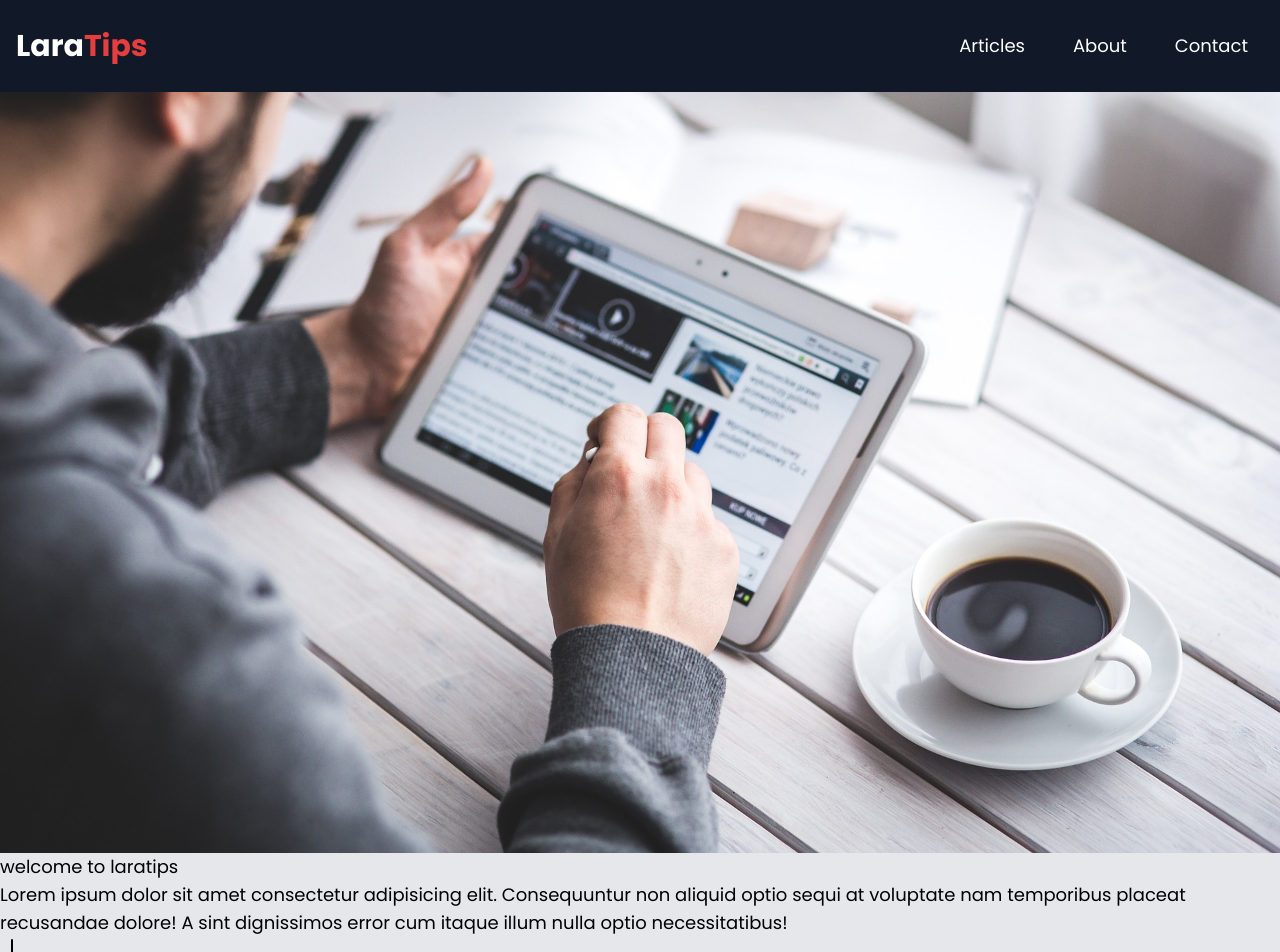
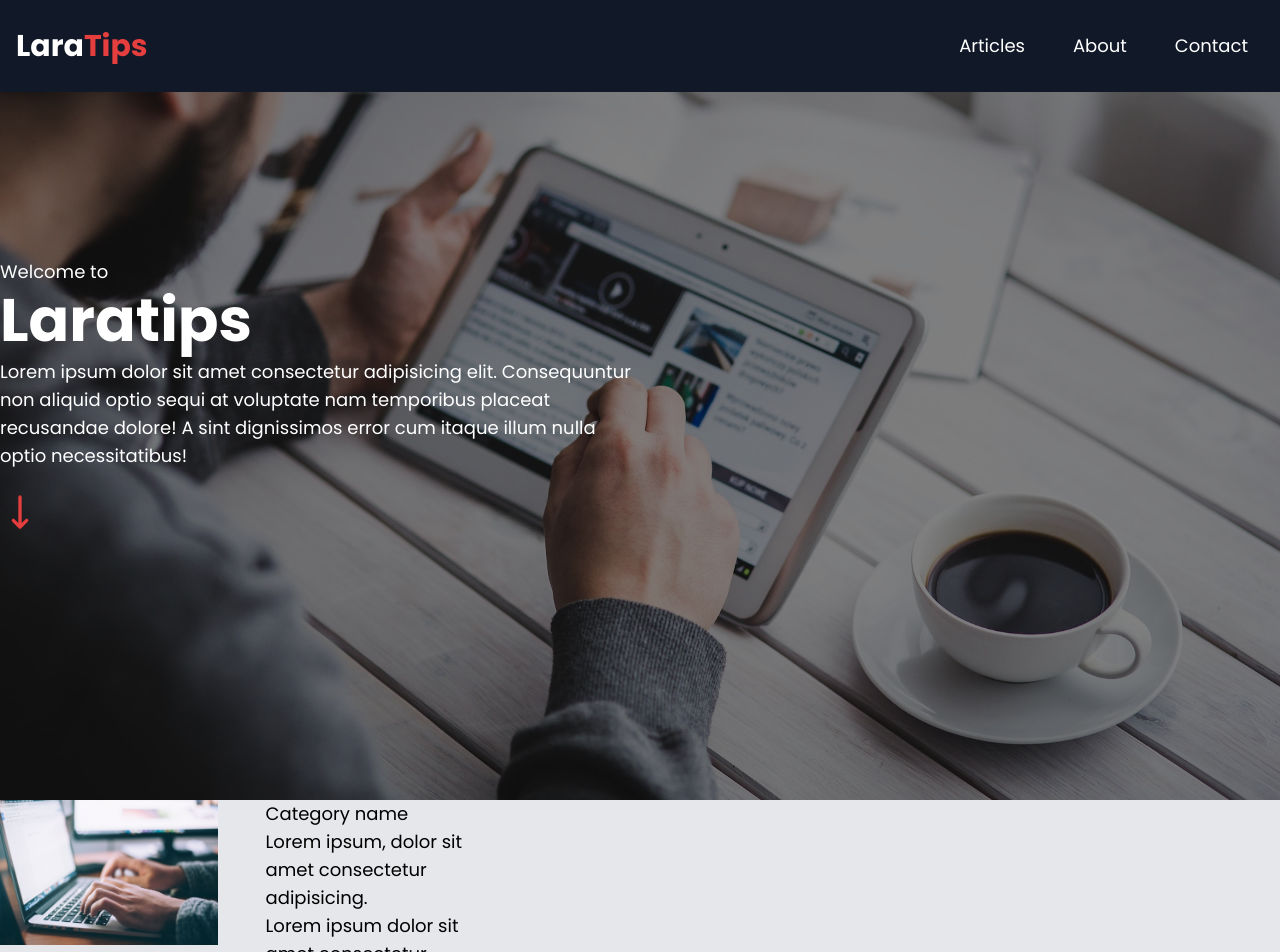
Before and after one commit to saparatayev/vueblog, a Vue app: page / in a window 1280 px wide. Shown: the top 952 px of the page. Built offline with nearby package versions, Linux system fonts and the light colour scheme.

Commit message:
fix: styles for hero section

```diff
--- a/public/index.html
+++ b/public/index.html
@@ -1,5 +1,5 @@
 <!DOCTYPE html>
-<html lang="">
+<html lang="en" class="h-full">
   <head>
     <meta charset="utf-8">
     <meta http-equiv="X-UA-Compatible" content="IE=edge">
@@ -10,11 +10,11 @@
     <link href="https://fonts.googleapis.com/css2?family=Poppins:ital,wght@0,100;0,200;0,300;0,400;0,500;0,600;0,700;0,800;0,900;1,100;1,200;1,300;1,400;1,500;1,600;1,700;1,800;1,900&display=swap" rel="stylesheet">
     <title><%= htmlWebpackPlugin.options.title %></title>
   </head>
-  <body class="bg-gray-200 font-poppins text-lg">
+  <body class="bg-gray-200 font-poppins text-lg h-full">
     <noscript>
       <strong>We're sorry but <%= htmlWebpackPlugin.options.title %> doesn't work properly without JavaScript enabled. Please enable it to continue.</strong>
     </noscript>
-    <div id="app"></div>
+    <div id="app" class="h-full"></div>
     <!-- built files will be auto injected -->
   </body>
 </html>
--- a/src/assets/main.css
+++ b/src/assets/main.css
@@ -1,3 +1,14 @@
 @tailwind base;
 @tailwind components;
 @tailwind utilities;
+
+
+
+.hero-height {
+    height: calc(100vh - 5rem);
+}
+@screen sm {
+    .hero-height {
+        @apply h-screen;
+    }
+}
--- a/src/views/Home/Hero.vue
+++ b/src/views/Home/Hero.vue
@@ -1,11 +1,18 @@
 <template>
-    <div class="h-full">
-        <img src="/images/hero.jpg" alt="">
-        <div>
-            <div>welcome to laratips</div>
-            <div>Lorem ipsum dolor sit amet consectetur adipisicing elit. Consequuntur non aliquid optio sequi at voluptate nam temporibus placeat recusandae dolore! A sint dignissimos error cum itaque illum nulla optio necessitatibus!</div>
-            <div>
-                <svg class="w-6 h-6" fill="none" stroke="currentColor" viewBox="0 0 24 24" xmlns="http://www.w3.org/2000/svg"><path stroke-linecap="round" stroke-linejoin="round" stroke-width="2" d="M16 17l-4 4m0 0l-4-4m4 4V3"></path></svg>
+    <div class="relative z-0 hero-height">
+        <img src="/images/hero.jpg" alt="hero"
+        class="block w-full h-full object-cover">
+
+        <div class="absolute inset-0 bg-black opacity-50"></div>
+
+        <div class="px-4 sm:px-0 absolute inset-0 text-white">
+            <div class="container mx-auto h-full flex flex-col justify-center">
+                <div>Welcome to</div>
+                <div class="mt-1 text-6xl font-bold">Laratips</div>
+                <div class="mt-2 sm:w-1/2">Lorem ipsum dolor sit amet consectetur adipisicing elit. Consequuntur non aliquid optio sequi at voluptate nam temporibus placeat recusandae dolore! A sint dignissimos error cum itaque illum nulla optio necessitatibus!</div>
+                <div class="mt-8 text-primary">
+                    <svg class="h-10 animate-bounce" fill="none" stroke="currentColor" viewBox="0 0 24 24" xmlns="http://www.w3.org/2000/svg"><path stroke-linecap="round" stroke-linejoin="round" stroke-width="2" d="M16 17l-4 4m0 0l-4-4m4 4V3"></path></svg>
+                </div>
             </div>
         </div>
     </div>
```
